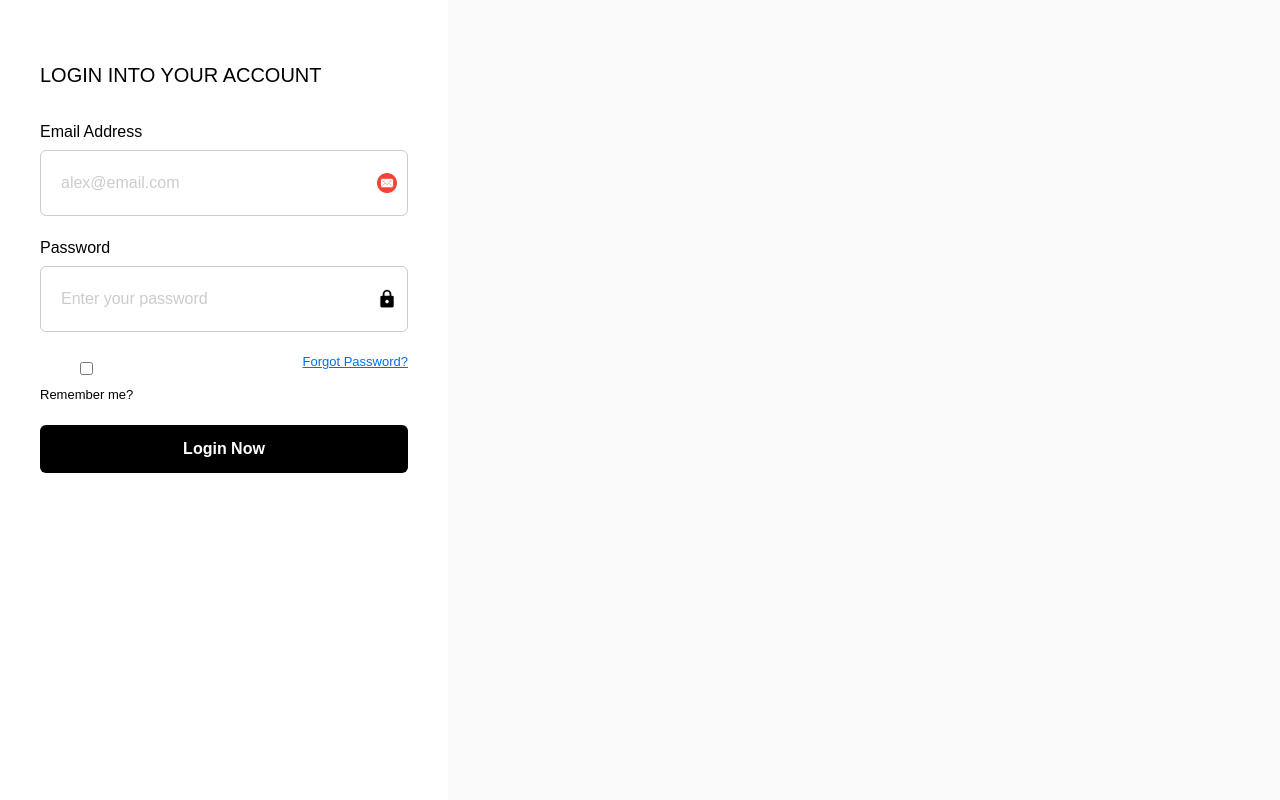
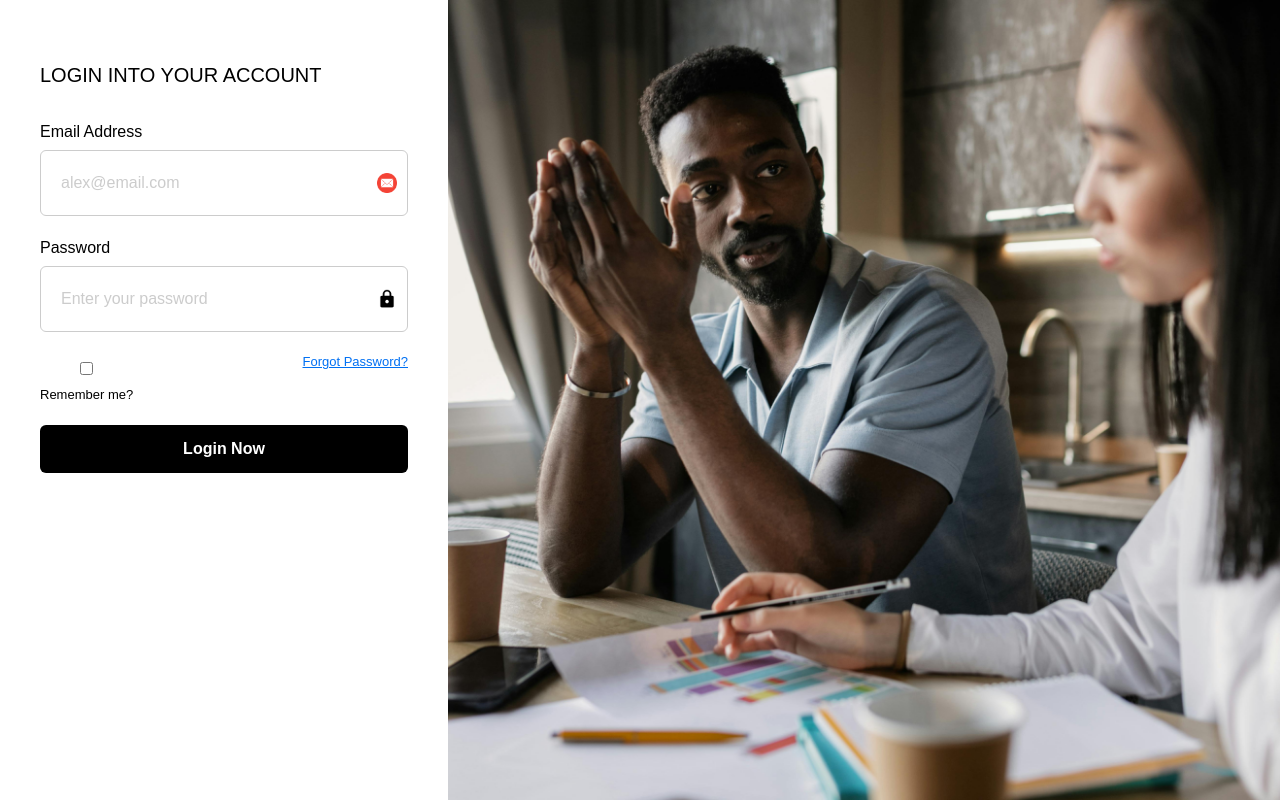
Before and after one commit to ThanhfVux2102/nextjs-chat-app, a Next.js app: page /login in a window 1280 px wide. Built offline with nearby package versions, Linux system fonts and the light colour scheme; no server answers.

Commit message:
style: remove space

```diff
--- a/src/app/login/page.js
+++ b/src/app/login/page.js
@@ -68,6 +68,7 @@ const Login = () => {
         {message && <p style={{ color: 'red', marginTop: 10 }}>{message}</p>}
       </div>
       <div className="image-section">
+      <img src="/background.jpg" alt="team" />
     </div>
     </div>
   )
```
